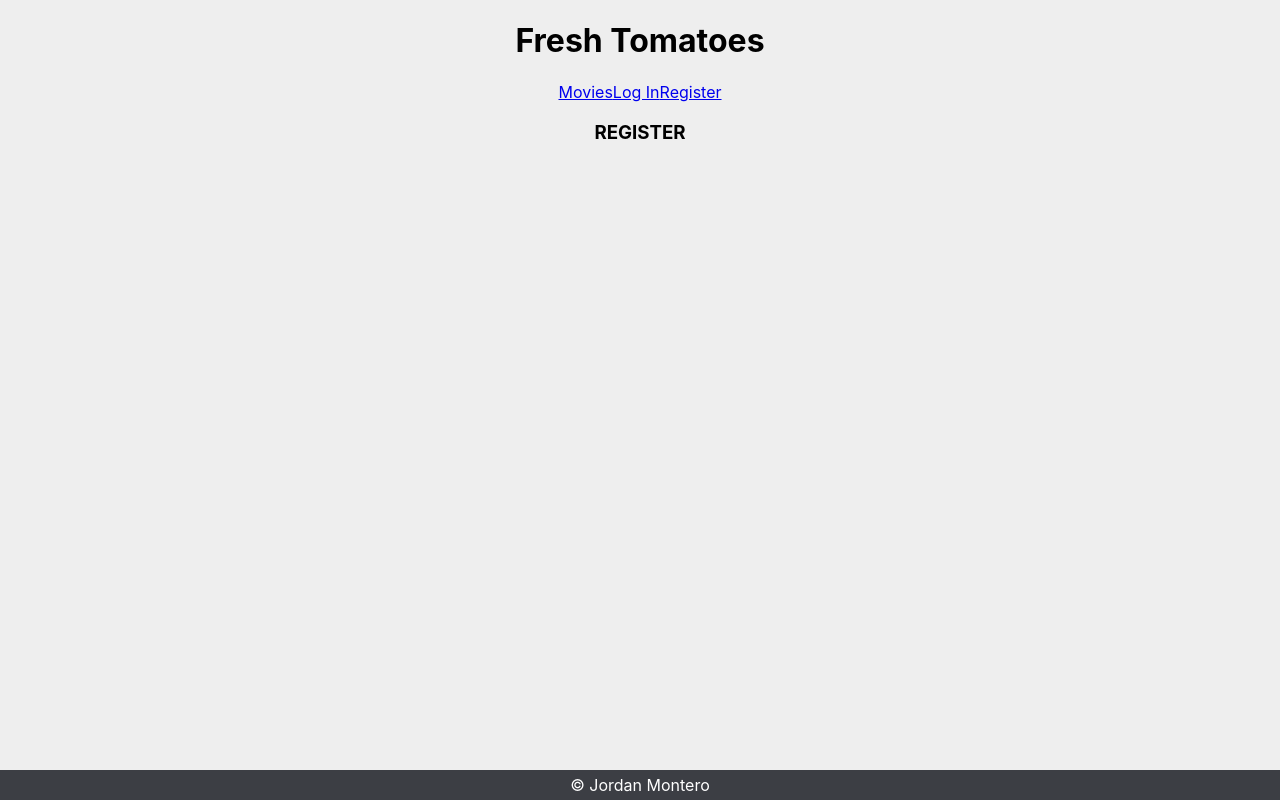
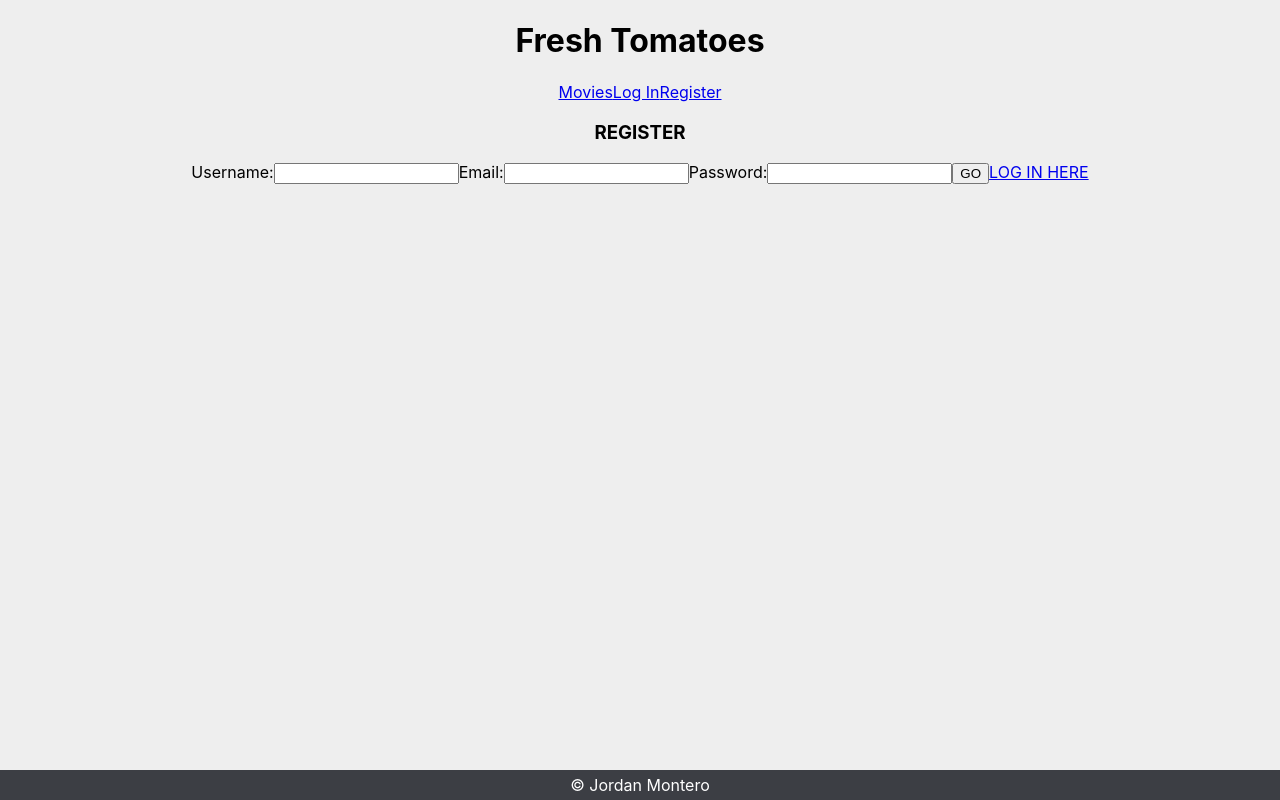
Before and after one commit to Jordanm96/fresh-tomatoes, a React (Create React App) app in the folder client/: page /register in a window 1280 px wide. Built offline with nearby package versions, Linux system fonts and the light colour scheme.

Commit message:
Register screen functionality done. Starting verify.

```diff
--- a/client/src/App.js
+++ b/client/src/App.js
@@ -1,20 +1,33 @@
 import './App.css';
-import { Switch, Route } from 'react-router-dom';
-import { useState } from 'react';
+
+ import { useState, useEffect} from 'react';
+ import { Switch, Route, useHistory } from 'react-router-dom';
 
 import Layout from './components/shared/Layout/Layout';
 import Login from './screens/Login/Login';
 import Register from './screens/Register/Register';
-import { loginUser } from './services/auth';
+import { loginUser, registerUser } from './services/auth';
+import MainContainer from './containers/MainContainer';
 
 
 
 function App() {
   const [currentUser, setCurrentUser] = useState(null);
 
+  const history = useHistory()
+
+  useEffect
+
   const handleLogin = async (formData) => {
     const userData = await loginUser(formData);
     setCurrentUser(userData);
+    history.push('/movies')
+  }
+
+  const handleRegister = async (formData) => {
+    const userData = await registerUser(formData);
+    setCurrentUser(userData);
+    history.push('/movies')
   }
 
   return (
@@ -24,24 +37,15 @@ function App() {
           <Route path= '/login'>
             <Login handleLogin={handleLogin} />
           </Route>
+
           <Route path= '/register'>
-            <Register />
+            <Register handleRegister={handleRegister}/>
           </Route>
-          <Route path= '/movies'>
 
+          <Route path='/'>
+            <MainContainer />
           </Route>
-          <Route path= '/movies/:id'>
 
-          </Route>
-          <Route path= '/movies/create'>
-
-          </Route>
-          <Route path='/movies/:id/edit'>
-
-          </Route>
-          <Route path= '/movies/:id/review'>
-
-          </Route>
 
         </Switch>
       </Layout>
--- a/client/src/containers/MainContainer.jsx
+++ b/client/src/containers/MainContainer.jsx
@@ -0,0 +1,28 @@
+import React from 'react';
+import { Switch, Route } from 'react-router-dom';
+
+const MainContainer = () => {
+
+  return (
+    <div>
+
+      <Route path= '/movies'>
+
+          </Route>
+          <Route path= '/movies/:id'>
+
+          </Route>
+          <Route path= '/movies/create'>
+
+          </Route>
+          <Route path='/movies/:id/edit'>
+
+          </Route>
+          <Route path= '/movies/:id/review'>
+
+          </Route>
+    </div>
+  );
+};
+
+export default MainContainer;
--- a/client/src/screens/Register/Register.jsx
+++ b/client/src/screens/Register/Register.jsx
@@ -1,12 +1,70 @@
-import React from 'react';
+import { useState } from 'react';
+import { Link } from 'react-router-dom';
 
-const Register = () => {
+const Register = (props) => {
+  const [formData, setFormData] = useState({
+    username: '',
+    email: '',
+    password: ''
+  })
+  const { username, email, password } = formData;
+  const { handleRegister } = props;
+
+  const handleChange = (e) => {
+    const { name, value } = e.target;
+    setFormData(prevState => ({
+      ...prevState,
+      [name]: value
+    }))
+  }
+
+
   return (
     <div>
       <h3>REGISTER</h3>
-    <form>
-
-    </form>
+      <form onSubmit= {(e) => {
+        e.preventDefault();
+        handleRegister(formData);
+      }}>
+        <label>
+          Username:
+          <input
+            type='text'
+            name='username'
+            value={username}
+            onChange={handleChange}
+          />
+        </label>
+        <label>
+          Email:
+          <input
+            type='text'
+            name='email'
+            value={email}
+            onChange={handleChange}
+          />
+        </label>
+        <label>
+          Password:
+          <input
+            type='password'
+            name='password'
+            value={password}
+            onChange={handleChange}
+          />
+        </label>
+        {/* <label>
+          Password Confirm:
+          <input
+            type='password'
+            name='password'
+            value={password}
+            onChange={handleChange}
+          />
+        </label> */}
+        <button>GO</button>
+        <Link to='/login'>LOG IN HERE</Link>
+      </form>
     </div>
   );
 };
```
